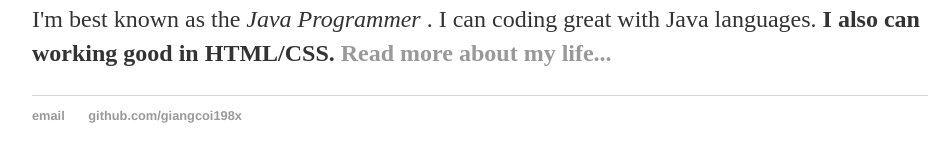
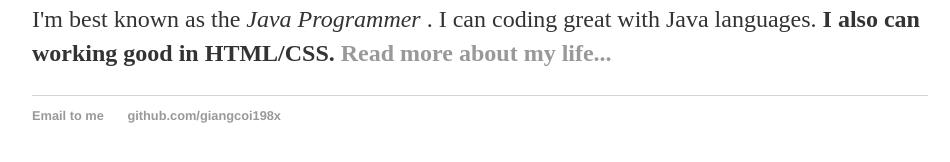
Before and after one commit to giangcoi198x/about, a Jekyll site: the page built from index.html, in a window 1280 px wide. Shown: the part 194-356 px from the top of the page, without its empty margins (160-1110 px from the left). Built offline with Jekyll 4.4.1, drawn with Linux system fonts in a browser that asks for light colours.

```diff
--- a/_layouts/default.html
+++ b/_layouts/default.html
@@ -22,7 +22,7 @@
 			</div><!-- /.container -->
 			<footer>
 	    		<ul>
-	        		<li><a href="mailto:giangnq.it@gmail.com">email</a></li>
+	        		<li><a href="mailto:giangnq.it@gmail.com">Email to me</a></li>
 	        		<li><a href="https://github.com/giangcoi198x">github.com/giangcoi198x</a></li>
 				</ul>
 			</footer>
```
